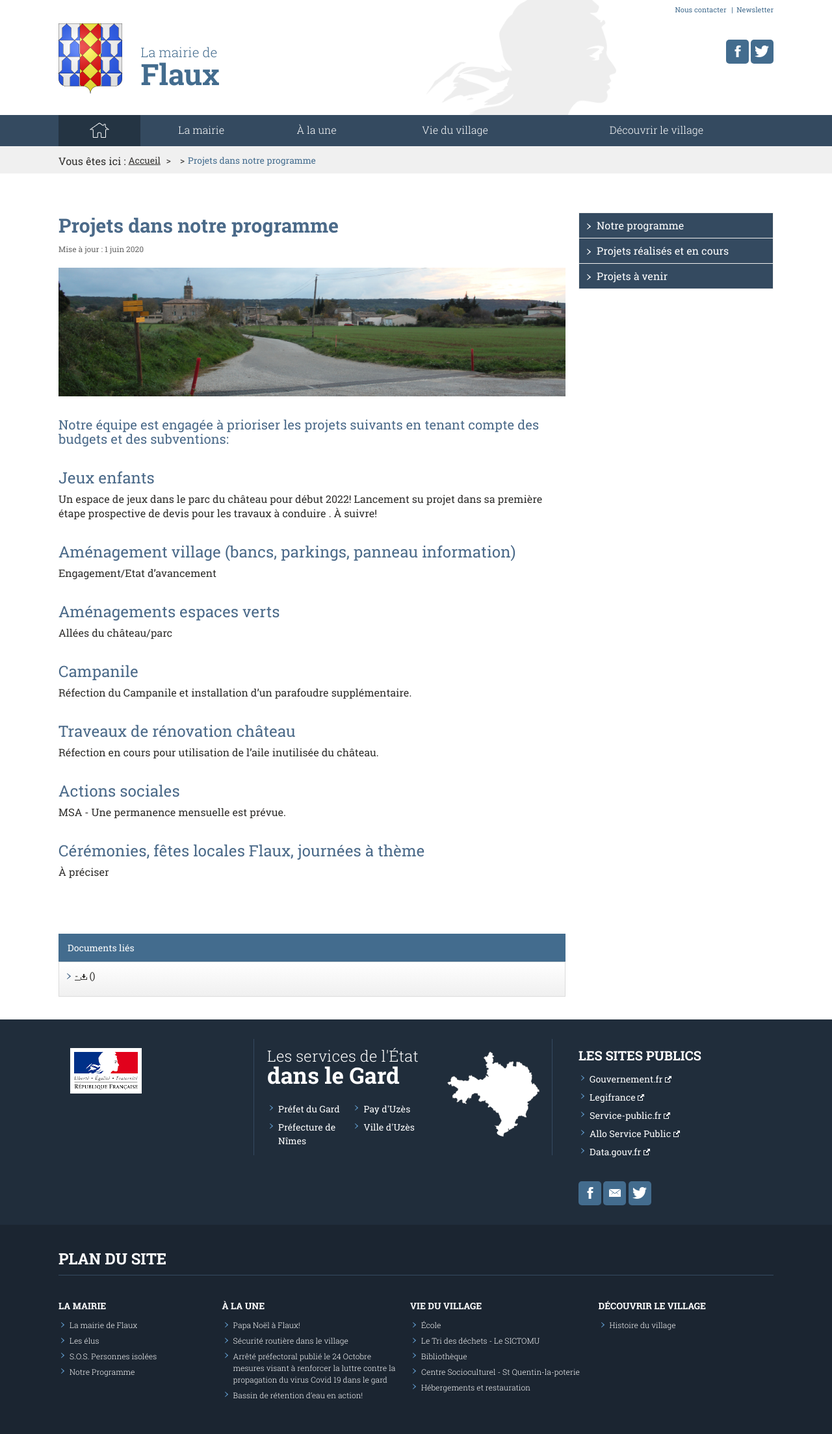
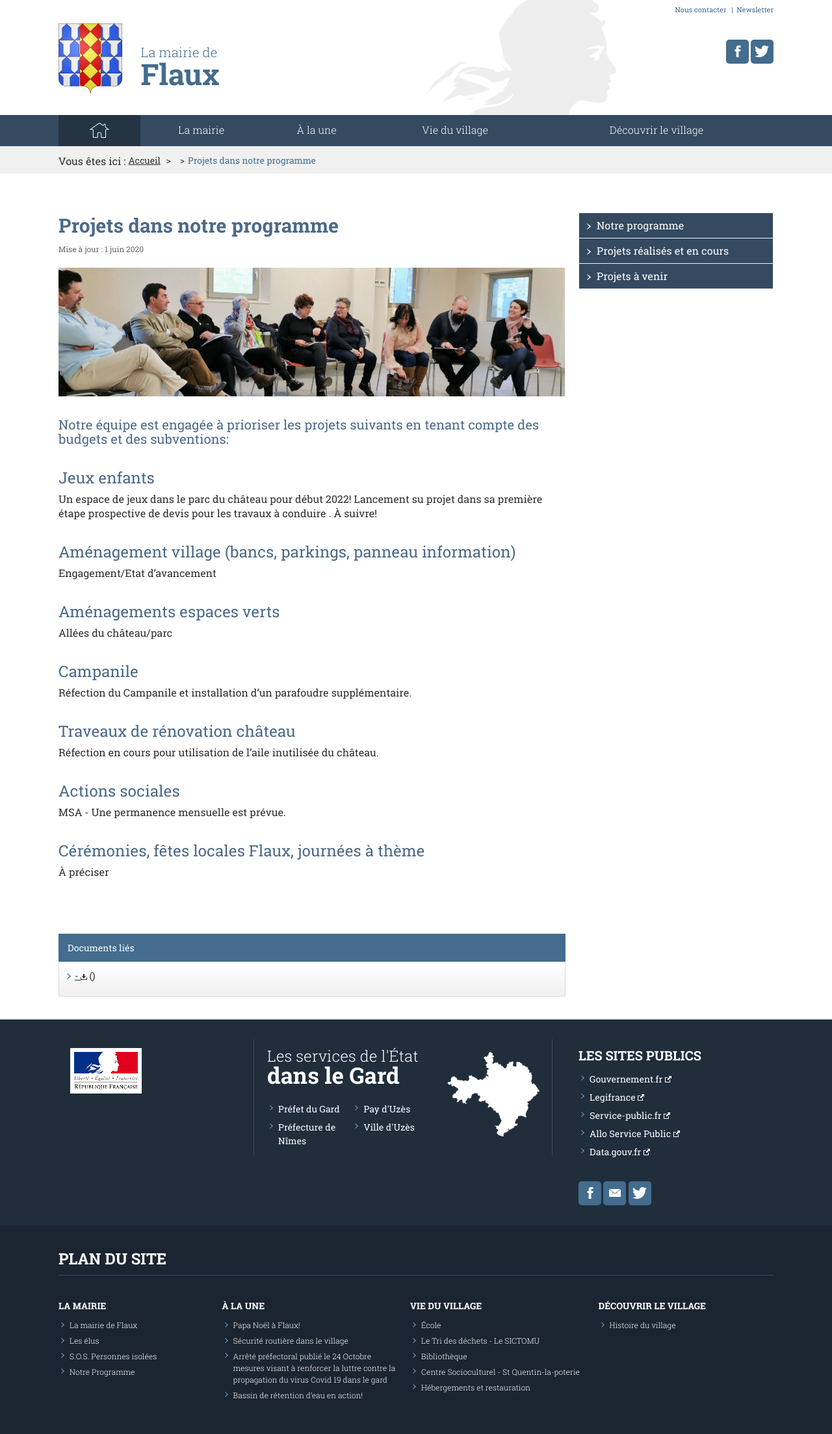
Before and after one commit to Flaux-Village/flaux-village.github.io, a Jekyll site: the page built from projetfuture.md, in a window 1280 px wide. Shown: the whole page at 65% size. Built offline with Jekyll 4.4.1, drawn with Linux system fonts in a browser that asks for light colours; our own code applies the rules of GitHub Pages for plain Markdown files.

Commit message:
Update projetfuture.md

```diff
--- a/projetfuture.md
+++ b/projetfuture.md
@@ -5,7 +5,7 @@ description: Portail du village de Flaux
 keywords: mairie, commune, flaux, gard
 titre_page: Projets dans notre programme
 date_texte: 1 juin 2020
-illustration: /assets/illustrations/flauxfuturlandscape_980.JPG
+illustration: /assets/images/Equipenaturellement-banner.png
 description_illustration: Flaux.
 introduction:
 documents:
```
